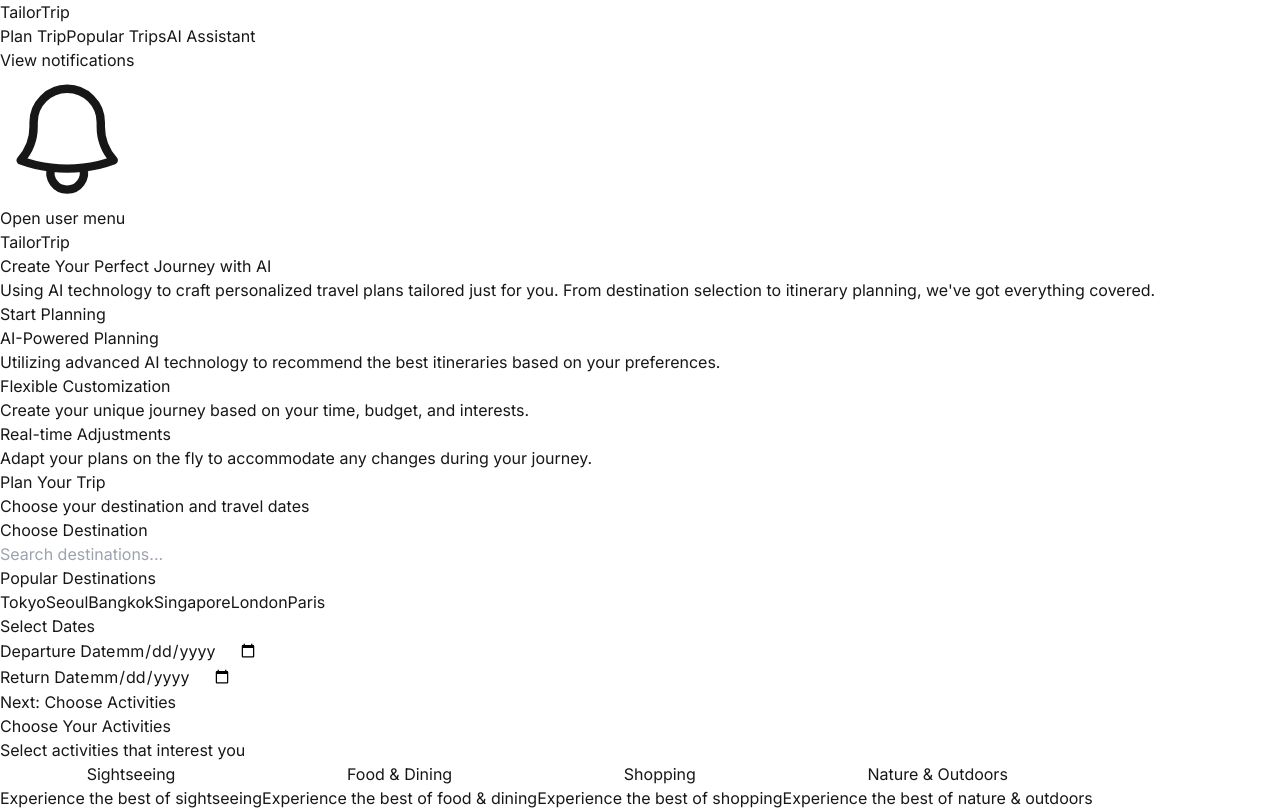
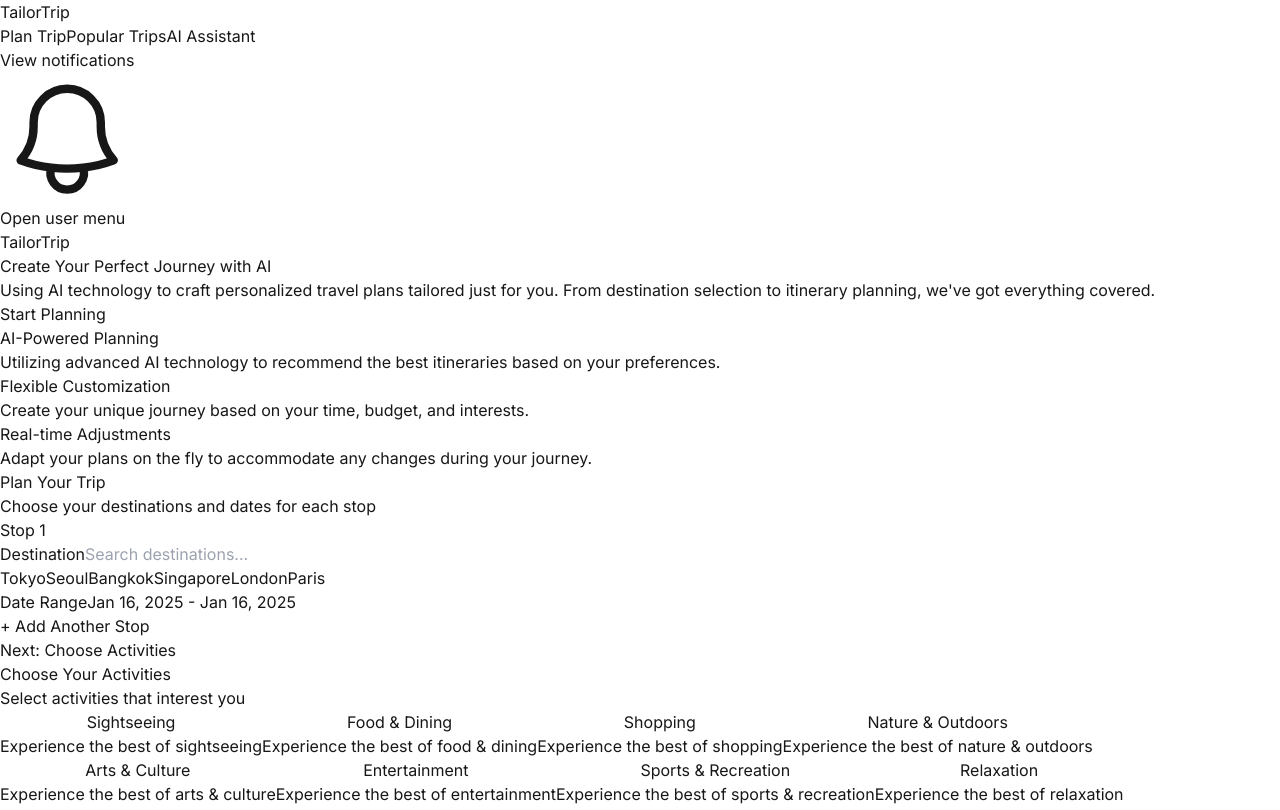
Before and after one commit to tsoliangwu0130/tailor-trip, a Next.js app: page / in a window 1280 px wide. Shown: the top 810 px of the page. Built offline with nearby package versions, Linux system fonts and the light colour scheme.

Commit message:
feat: Add destinations & dates pick

```diff
--- a/src/app/page.tsx
+++ b/src/app/page.tsx
@@ -1,6 +1,23 @@
 'use client'
 
 import Link from 'next/link'
+import { useState } from 'react'
+import { DateRange, RangeKeyDict } from 'react-date-range'
+import { format } from 'date-fns'
+import 'react-date-range/dist/styles.css'
+import 'react-date-range/dist/theme/default.css'
+
+interface DateRangeSelection {
+  startDate: Date
+  endDate: Date
+  key: string
+}
+
+interface TripStop {
+  id: number
+  destination: string
+  dateRange: DateRangeSelection
+}
 
 const scrollToSection = (sectionId: string) => {
   const element = document.getElementById(sectionId)
@@ -10,6 +27,54 @@
 }
 
 export default function Home() {
+  const [tripStops, setTripStops] = useState<TripStop[]>([{
+    id: 1,
+    destination: '',
+    dateRange: {
+      startDate: new Date(),
+      endDate: new Date(),
+      key: 'selection'
+    }
+  }])
+
+  const [openDatePicker, setOpenDatePicker] = useState<number | null>(null)
+
+  const addNewStop = () => {
+    const newId = tripStops[tripStops.length - 1].id + 1
+    setTripStops([...tripStops, {
+      id: newId,
+      destination: '',
+      dateRange: {
+        startDate: new Date(),
+        endDate: new Date(),
+        key: 'selection'
+      }
+    }])
+  }
+
+  const updateStop = (id: number, field: keyof TripStop, value: string | DateRangeSelection) => {
+    setTripStops(tripStops.map(stop =>
+      stop.id === id ? { ...stop, [field]: value } : stop
+    ))
+  }
+
+  const handleDateRangeChange = (id: number, ranges: RangeKeyDict) => {
+    const selection = ranges.selection
+    if (selection.startDate && selection.endDate) {
+      updateStop(id, 'dateRange', {
+        startDate: selection.startDate,
+        endDate: selection.endDate,
+        key: 'selection'
+      })
+    }
+  }
+
+  const removeStop = (id: number) => {
+    if (tripStops.length > 1) {
+      setTripStops(tripStops.filter(stop => stop.id !== id))
+    }
+  }
+
   return (
     <div className="min-h-screen bg-gradient-to-b from-blue-50 to-white">
       {/* Hero Section */}
@@ -61,24 +126,43 @@
         <div className="max-w-6xl mx-auto px-4">
           <div className="text-center space-y-4 mb-16">
             <h2 className="text-4xl font-light text-blue-900">Plan Your Trip</h2>
-            <p className="text-xl text-blue-800/70">Choose your destination and travel dates</p>
+            <p className="text-xl text-blue-800/70">Choose your destinations and dates for each stop</p>
           </div>
 
-          <div className="grid md:grid-cols-2 gap-8">
-            {/* Destination Selection Card */}
-            <div className="bg-white p-8 space-y-6 rounded-2xl shadow-lg hover:shadow-xl transition-shadow duration-300">
-              <h3 className="text-2xl font-light text-blue-900">Choose Destination</h3>
+          <div className="space-y-6">
+            {tripStops.map((stop, index) => (
+              <div
+                key={stop.id}
+                className="bg-white p-8 rounded-2xl shadow-lg hover:shadow-xl transition-shadow duration-300"
+              >
+                <div className="flex justify-between items-center mb-6">
+                  <h3 className="text-2xl font-light text-blue-900">Stop {index + 1}</h3>
+                  {tripStops.length > 1 && (
+                    <button
+                      onClick={() => removeStop(stop.id)}
+                      className="text-red-500 hover:text-red-600 transition-colors duration-200"
+                    >
+                      Remove
+                    </button>
+                  )}
+                </div>
+
+                <div className="grid md:grid-cols-2 gap-6">
+                  {/* Destination Selection */}
+                  <div className="space-y-4">
+                    <label className="block text-sm text-blue-400">Destination</label>
                     <input
                       type="text"
                       placeholder="Search destinations..."
+                      value={stop.destination}
+                      onChange={(e) => updateStop(stop.id, 'destination', e.target.value)}
                       className="w-full p-4 bg-blue-50 text-blue-900 placeholder-blue-400 focus:outline-none focus:ring-2 focus:ring-blue-500 rounded-xl transition-all duration-300"
                     />
-              <div className="space-y-4">
-                <h4 className="text-sm text-blue-400">Popular Destinations</h4>
-                <div className="flex flex-wrap gap-2">
+                    <div className="flex flex-wrap gap-2 mt-2">
                       {['Tokyo', 'Seoul', 'Bangkok', 'Singapore', 'London', 'Paris'].map((city) => (
                         <button
                           key={city}
+                          onClick={() => updateStop(stop.id, 'destination', city)}
                           className="px-4 py-2 bg-blue-50 text-blue-700 hover:bg-blue-100 transition-colors duration-200 rounded-full"
                         >
                           {city}
@@ -86,30 +170,47 @@
                       ))}
                     </div>
                   </div>
-            </div>
 
-            {/* Date Selection Card */}
-            <div className="bg-white p-8 space-y-6 rounded-2xl shadow-lg hover:shadow-xl transition-shadow duration-300">
-              <h3 className="text-2xl font-light text-blue-900">Select Dates</h3>
-              <div className="space-y-6">
-                <div className="space-y-2">
-                  <label className="text-sm text-blue-400">Departure Date</label>
-                  <input
-                    type="date"
-                    className="w-full p-4 bg-blue-50 text-blue-900 focus:outline-none focus:ring-2 focus:ring-blue-500 rounded-xl transition-all duration-300"
-                  />
-                </div>
-                <div className="space-y-2">
-                  <label className="text-sm text-blue-400">Return Date</label>
-                  <input
-                    type="date"
-                    className="w-full p-4 bg-blue-50 text-blue-900 focus:outline-none focus:ring-2 focus:ring-blue-500 rounded-xl transition-all duration-300"
+                  {/* Date Selection */}
+                  <div className="space-y-4 relative">
+                    <label className="block text-sm text-blue-400">Date Range</label>
+                    <button
+                      onClick={() => setOpenDatePicker(openDatePicker === stop.id ? null : stop.id)}
+                      className="w-full p-4 bg-blue-50 text-blue-900 rounded-xl text-left focus:outline-none focus:ring-2 focus:ring-blue-500 transition-all duration-300"
+                    >
+                      {format(stop.dateRange.startDate, 'MMM dd, yyyy')} - {format(stop.dateRange.endDate, 'MMM dd, yyyy')}
+                    </button>
+
+                    {openDatePicker === stop.id && (
+                      <div className="absolute z-10 top-full left-0 mt-2">
+                        <div className="bg-white rounded-2xl shadow-xl p-4">
+                          <DateRange
+                            ranges={[stop.dateRange]}
+                            onChange={(ranges) => handleDateRangeChange(stop.id, ranges)}
+                            moveRangeOnFirstSelection={false}
+                            months={1}
+                            direction="horizontal"
+                            className="border-0"
                           />
                         </div>
                       </div>
+                    )}
                   </div>
                 </div>
+              </div>
+            ))}
 
+            {/* Add New Stop Button */}
+            <div className="text-center">
+              <button
+                onClick={addNewStop}
+                className="px-6 py-3 text-blue-600 hover:text-blue-700 font-light transition-colors duration-200"
+              >
+                + Add Another Stop
+              </button>
+            </div>
+
+            {/* Next Step Button */}
             <div className="mt-16 text-center">
               <button
                 onClick={() => scrollToSection('activities')}
@@ -117,6 +218,7 @@
               >
                 Next: Choose Activities
               </button>
+            </div>
           </div>
         </div>
       </section>
```
Also changed, not shown: package.json (+9 -6 lines), 1 other file (tests, documents, lock files or other folders). Lines whose indentation alone changed are shown as unchanged.
